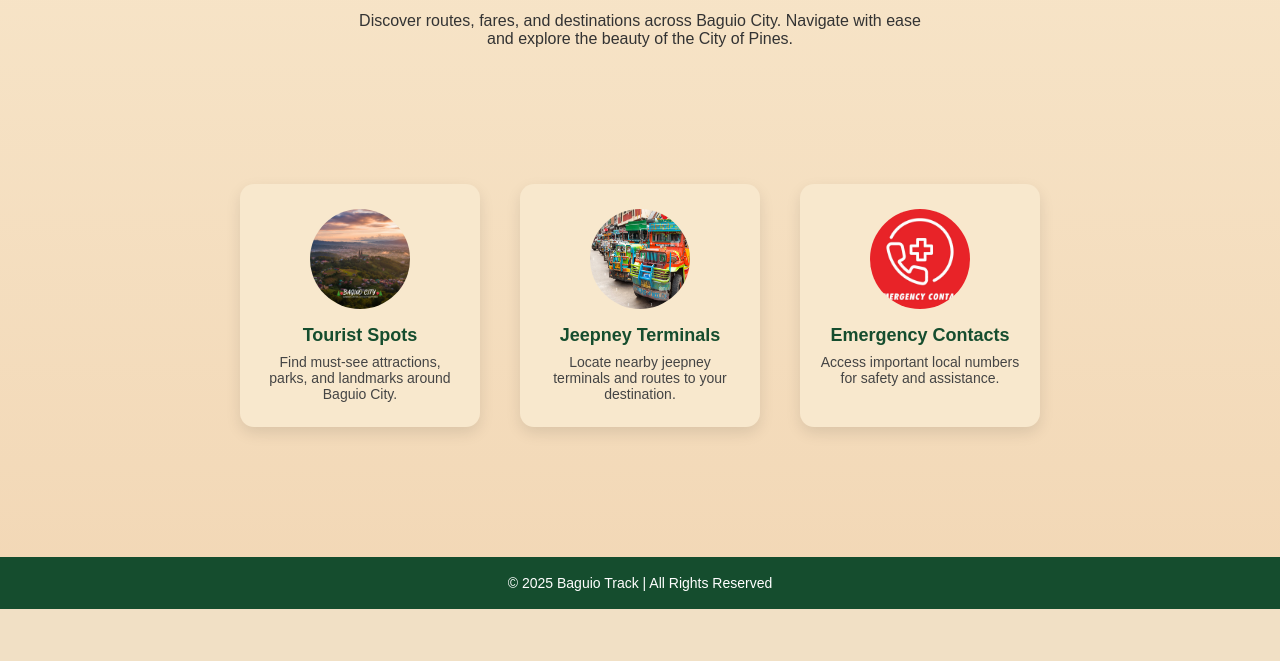
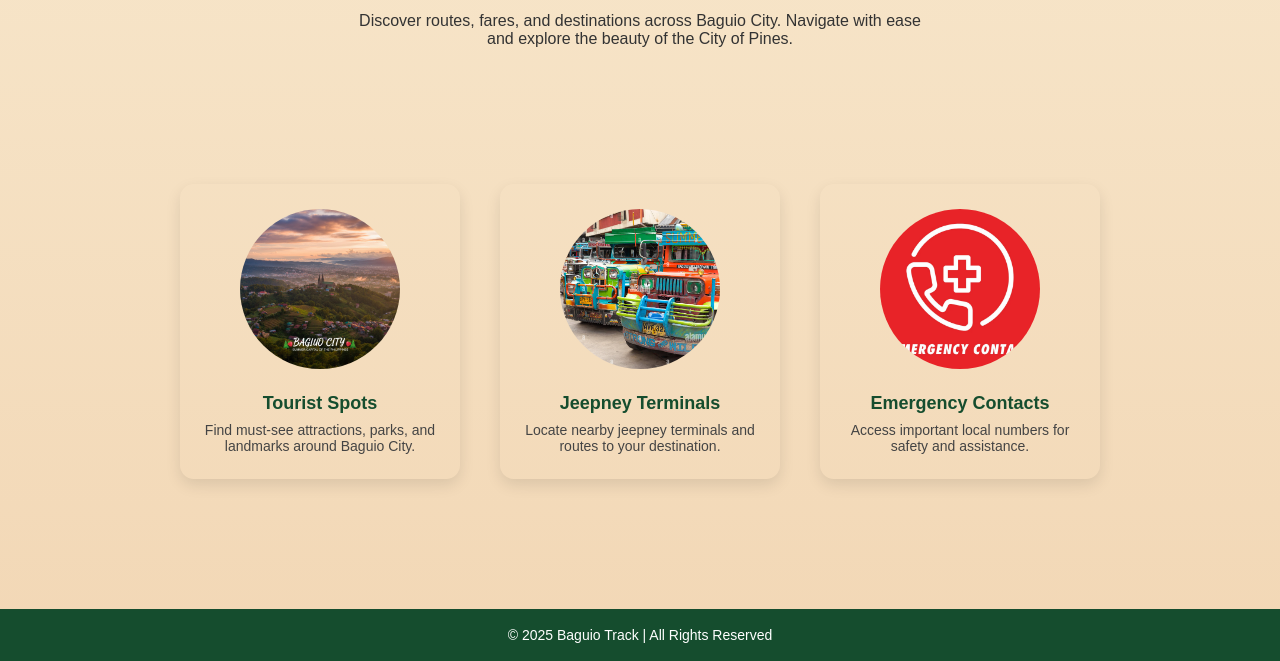
Before and after one commit to jamzkietot/233727859-Tanglib, a PHP site: page /home.html in a window 1280 px wide. Shown: the part 236-897 px from the top of the page. Before the commit the page ends 845 px from the top, so only its background shows below. Run offline with PHP 8.4, Linux system fonts and the light colour scheme.

Commit message:
home.css

```diff
--- a/capstone project/home.css
+++ b/capstone project/home.css
@@ -160,8 +160,7 @@ nav a:hover {
 }
 
 .feature-card {
-  background: #f8e8cd;
-  width: 240px;
+  width: 280px;
   padding: 25px 20px;
   text-align: center;
   border-radius: 14px;
@@ -173,11 +172,14 @@ nav a:hover {
   transform: translateY(-8px);
 }
 
+
 .feature-card img {
-  width: 100px;
-  height: 100px;
-  margin-bottom: 12px;
+  width: 160px;
+  height: 160px;
+  margin-bottom: 20px;
   border-radius: 50%;
+  object-fit: cover;
+  transition: transform 0.3s ease;
 }
 
 .feature-card h3 {
```
